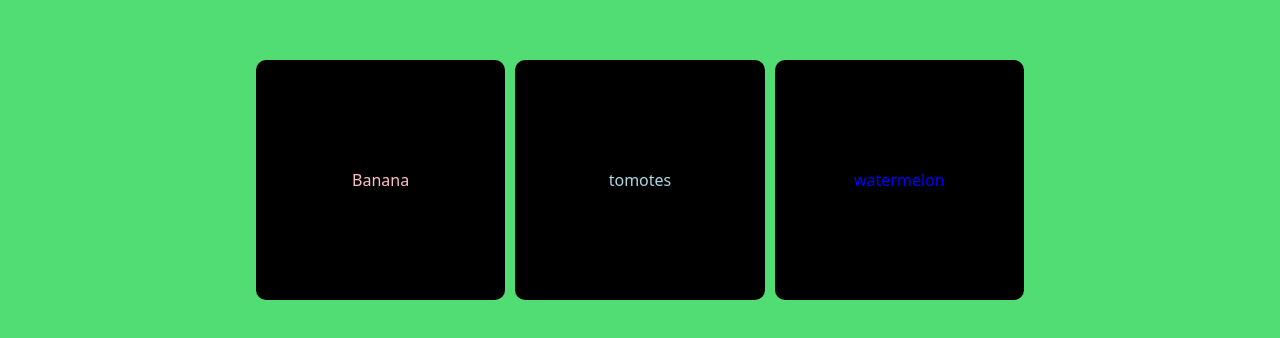
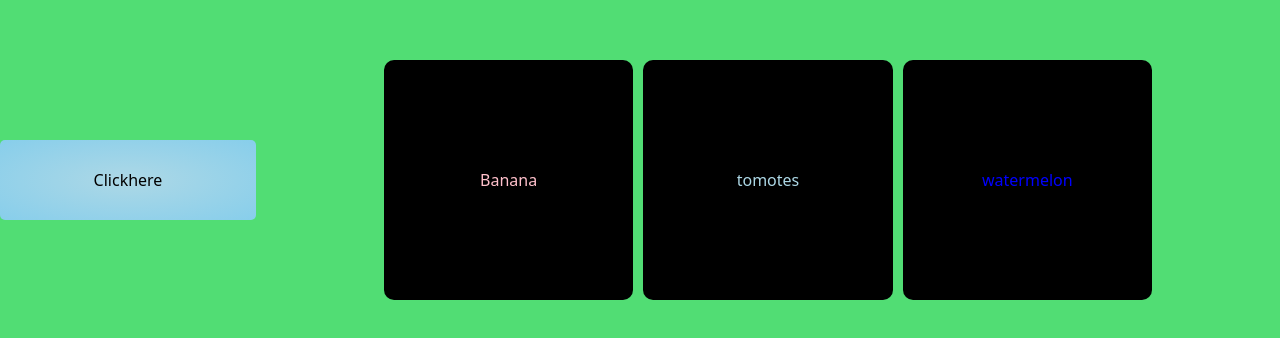
Before and after one commit to Devuno-official/ReactJs, a React (Vite) app in the folder ReactStartUp/: page / in a window 1280 px wide. Shown: the part 220-558 px from the top of the page. Built offline with nearby package versions, Linux system fonts and the light colour scheme.

Commit message:
parent files in react

```diff
--- a/ReactStartUp/src/App.css
+++ b/ReactStartUp/src/App.css
@@ -37,8 +37,11 @@ html,body{
 }
 
 .button{
-     width: 40px;
-     height: 30px;
-    background-image: radial-gradient(lightblue,skyblue
-    );
+     width: 20%;
+     height: 80px;
+    background-image: radial-gradient(lightblue,skyblue );
+     border: none;
+     border-radius: 5px;
+     cursor:pointer;
+
 }
--- a/ReactStartUp/src/App.jsx
+++ b/ReactStartUp/src/App.jsx
@@ -1,16 +1,26 @@
 import Rendering from "./components/renderingLists";
 import CardProduct from "./components/CardProduct";
+import HandleEvent from "./components/HandleEvent";
+
 const user = [
   { title: "Banana", color: "pink", id: 1 },
   { title: "tomotes", color: "lightblue", id: 2 },
   { title: "watermelon", color: "blue", id: 3 },
 ];
 
+const ClickEvent = function(e) {
+  e.stopPropagation();         //* react special syntheticBaseEvent object
+  document.body.style = "Black";
+}
+
+
+
 function App() {
   return (
     <>
-     <Rendering />
-      <CardProduct  items={user} />
+      <Rendering />
+      <HandleEvent ClickEvent={ClickEvent} /> {/*pass function via props */}
+      <CardProduct items={user} />
     </>
   );
 }
```
